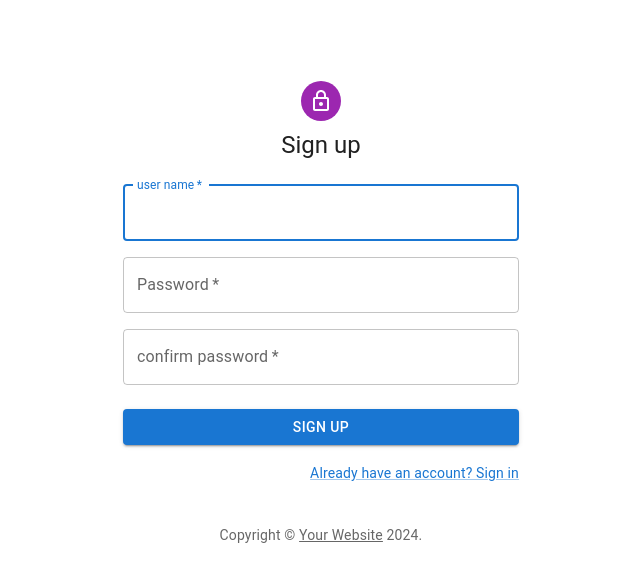
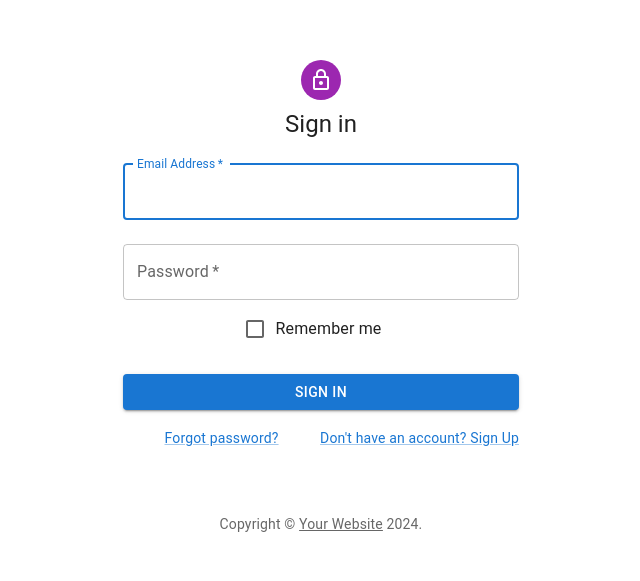
Before and after one commit to LibbyI/pws-hw4, a React (Vite) app in the folder event_system/: page /signin in a window 1280 px wide. Shown: the part 123-704 px from the top of the page, without its empty margins (319-959 px from the left). Built offline with nearby package versions, Linux system fonts and the light colour scheme.

Commit message:
react router

```diff
--- a/event_system/package.json
+++ b/event_system/package.json
@@ -16,7 +16,8 @@
     "@mui/material": "^5.15.13",
     "axios": "^1.6.8",
     "react": "^18.2.0",
-    "react-dom": "^18.2.0"
+    "react-dom": "^18.2.0",
+    "react-router-dom": "^6.22.3"
   },
   "devDependencies": {
     "@types/react": "^18.2.64",
--- a/event_system/src/App.tsx
+++ b/event_system/src/App.tsx
@@ -1,34 +1,26 @@
 import { useState } from 'react'
-import reactLogo from './assets/react.svg'
-import viteLogo from '/vite.svg'
 import './App.css'
 import  SignUp from './signup/SignUp.tsx'
+import  SignIn from './signin/SignIn.tsx'
+
 import { pageState } from '../entities.ts'
+import React from "react";
+import { HashRouter as Router, Route, Link, BrowserRouter, Routes } from 'react-router-dom';
+import ReactDOM from "react-dom/client";
+
+
 
 function App() {
-  pageState: pageState;
-  const [page, setPage] = useState<pageState>(pageState.signup);
+  return (
+    <BrowserRouter>
+      <Routes>
+        <Route path="/" element={<SignUp />}></Route>
+        <Route path="/signin" element={<SignIn />}></Route>
 
-  // const endsignup = () => {
-  //   setPage('login');
-  // };
-  // const [count, setCount] = useState(0)
-  if (page == 'signup'){
-    return (
-      <>
-        <SignUp></SignUp>
-      </>
-    )
-  }
-  else{
-    return(
-      <>
-      <h1>not signup</h1>
-
-      </>
-    )
-  }
-
+      </Routes>
+    </BrowserRouter>
+  );
 }
-
+const root = ReactDOM.createRoot(document.getElementById('root'));
+root.render(<App />)
 export default App
--- /dev/null
+++ b/event_system/src/signin/SignIn.tsx
@@ -0,0 +1,111 @@
+import * as React from 'react';
+import Avatar from '@mui/material/Avatar';
+import Button from '@mui/material/Button';
+import CssBaseline from '@mui/material/CssBaseline';
+import TextField from '@mui/material/TextField';
+import FormControlLabel from '@mui/material/FormControlLabel';
+import Checkbox from '@mui/material/Checkbox';
+import Link from '@mui/material/Link';
+import Grid from '@mui/material/Grid';
+import Box from '@mui/material/Box';
+import LockOutlinedIcon from '@mui/icons-material/LockOutlined';
+import Typography from '@mui/material/Typography';
+import Container from '@mui/material/Container';
+import { createTheme, ThemeProvider } from '@mui/material/styles';
+
+function Copyright(props: any) {
+  return (
+    <Typography variant="body2" color="text.secondary" align="center" {...props}>
+      {'Copyright © '}
+      <Link color="inherit" href="https://mui.com/">
+        Your Website
+      </Link>{' '}
+      {new Date().getFullYear()}
+      {'.'}
+    </Typography>
+  );
+}
+
+// TODO remove, this demo shouldn't need to reset the theme.
+const defaultTheme = createTheme();
+
+export default function SignIn() {
+  const handleSubmit = (event: React.FormEvent<HTMLFormElement>) => {
+    event.preventDefault();
+    const data = new FormData(event.currentTarget);
+    console.log({
+      email: data.get('email'),
+      password: data.get('password'),
+    });
+  };
+
+  return (
+    <ThemeProvider theme={defaultTheme}>
+      <Container component="main" maxWidth="xs">
+        <CssBaseline />
+        <Box
+          sx={{
+            marginTop: 8,
+            display: 'flex',
+            flexDirection: 'column',
+            alignItems: 'center',
+          }}
+        >
+          <Avatar sx={{ m: 1, bgcolor: 'secondary.main' }}>
+            <LockOutlinedIcon />
+          </Avatar>
+          <Typography component="h1" variant="h5">
+            Sign in
+          </Typography>
+          <Box component="form" onSubmit={handleSubmit} noValidate sx={{ mt: 1 }}>
+            <TextField
+              margin="normal"
+              required
+              fullWidth
+              id="email"
+              label="Email Address"
+              name="email"
+              autoComplete="email"
+              autoFocus
+            />
+            <TextField
+              margin="normal"
+              required
+              fullWidth
+              name="password"
+              label="Password"
+              type="password"
+              id="password"
+              autoComplete="current-password"
+            />
+            <FormControlLabel
+              control={<Checkbox value="remember" color="primary" />}
+              label="Remember me"
+            />
+            <Button
+              type="submit"
+              fullWidth
+              variant="contained"
+              sx={{ mt: 3, mb: 2 }}
+            >
+              Sign In
+            </Button>
+            <Grid container>
+              <Grid item xs>
+                <Link href="#" variant="body2">
+                  Forgot password?
+                </Link>
+              </Grid>
+              <Grid item>
+                <Link href="#" variant="body2">
+                  {"Don't have an account? Sign Up"}
+                </Link>
+              </Grid>
+            </Grid>
+          </Box>
+        </Box>
+        <Copyright sx={{ mt: 8, mb: 4 }} />
+      </Container>
+    </ThemeProvider>
+  );
+}
--- a/event_system/src/signup/SignUp.tsx
+++ b/event_system/src/signup/SignUp.tsx
@@ -13,6 +13,8 @@
 import Container from '@mui/material/Container';
 import { createTheme, ThemeProvider } from '@mui/material/styles';
 import axios from 'axios';
+import { useNavigate } from 'react-router-dom';
+
 
 
 function Copyright(props: any) {
@@ -32,6 +34,8 @@
 const defaultTheme = createTheme();
 
 export default function SignUp() {
+  const navigate = useNavigate();
+
   const handleSubmit = async (event: React.FormEvent<HTMLFormElement>) => {
     event.preventDefault();
 
@@ -55,6 +59,7 @@
       });
 
       console.log('User created successfully:', response.data);
+      navigate('/signin');
       // Optionally, you can redirect the user to another page after successful signup
     } catch (error) {
 
@@ -129,7 +134,7 @@
             </Button>
             <Grid container justifyContent="flex-end">
               <Grid item>
-                <Link href="#" variant="body2">
+                <Link href="#" variant="body2" onClick={() => {navigate('/signin');}}>
                   Already have an account? Sign in
                 </Link>
               </Grid>
```
Also changed, not shown: 1 other file (tests, documents, lock files or other folders).
